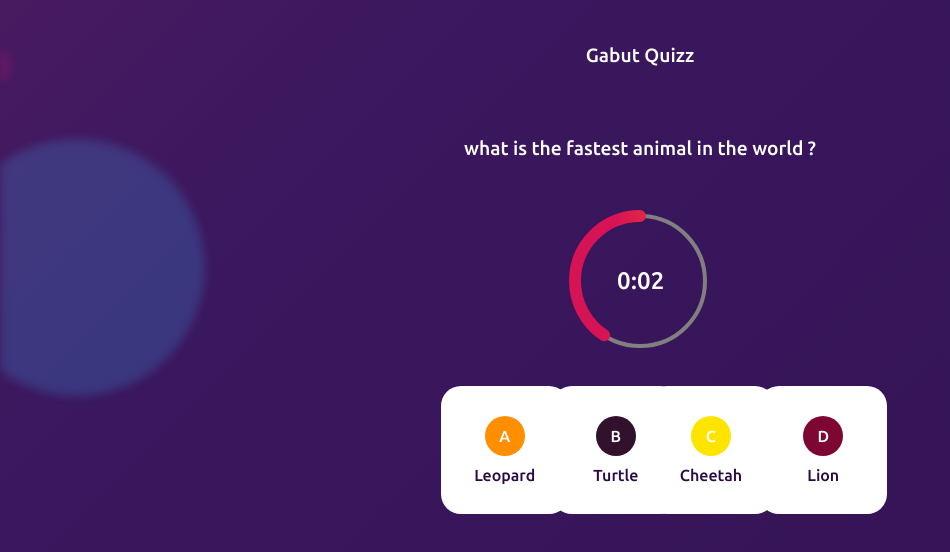
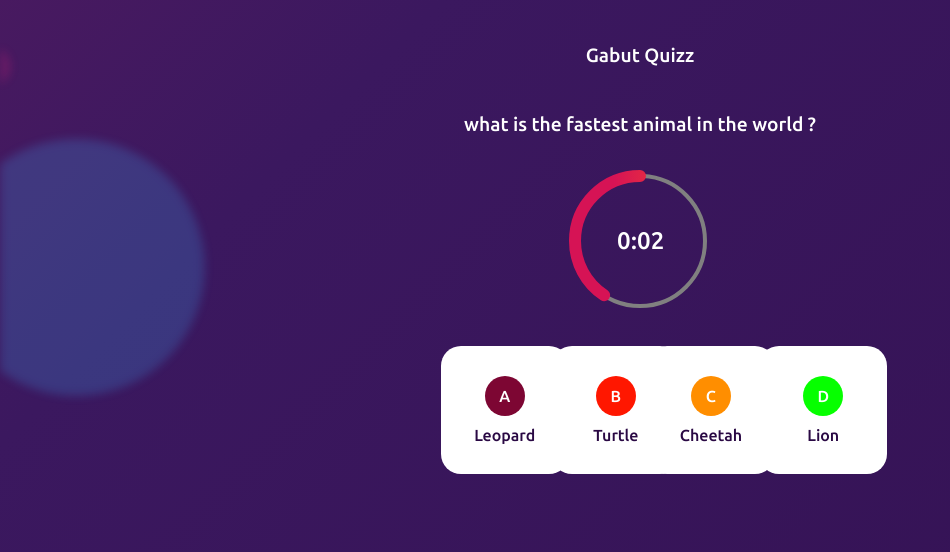
Before and after one commit to vorxsaken/quizz, a Next.js app: page /quiz in a window 1280 px wide. Shown: the top 552 px of the page, without its empty margins (0-950 px from the left). Built offline with nearby package versions, Linux system fonts and the light colour scheme.

Commit message:
chore: make this component send timer coordinates to multiple component

```diff
--- a/pages/quiz.js
+++ b/pages/quiz.js
@@ -1,21 +1,52 @@
 import Timer from "@/components/Timer"
 import FlyUpInOut from "@/animation/FlyUpInOut"
 import MultipleChoice from "@/components/MultipleChoice"
+import { useContext, useState } from "react"
+import { useIsomorphicEffect } from "@/animation/useIsomophicEffect";
+import { TransitionContext } from "@/context/TransitionContext";
+import FlyDownOut from "@/animation/FlyDownOut";
 
 export default function quiz() {
+    const [el, setEl] = useState();
+    const [data, dispatch] = useContext(TransitionContext)
+
+    useIsomorphicEffect(() => {
+        const elRect = document.getElementById('timer').getBoundingClientRect();
+        setEl(elRect);
+
+        return () => dispatch({ type: 'SET_GETOUT', getOut: false })
+    }, [])
+
     return (
         <div className="container">
-            <FlyUpInOut delayIn={0.5} className={"container container--title container__block text-white text-medium"}>
+            <FlyDownOut getOut={data.getOut}>
+                <FlyUpInOut
+                    delayIn={0.5}
+                    skipOutro={true}
+                    className={"container container--title container__block text-white text-medium"}>
                     Gabut Quizz
                 </FlyUpInOut>
-            <FlyUpInOut delayIn={0.6} className={"container container--title container__block text-white text-medium"}>
+            </FlyDownOut>
+            <FlyDownOut getOut={data.getOut}>
+                <FlyUpInOut
+                    delayIn={0.6}
+                    skipOutro={true}
+                    className={"container container__block text-white text-medium"}>
                     what is the fastest animal in the world ?
                 </FlyUpInOut>
-            <FlyUpInOut delayIn={0.7} className="container container--row container__block text-white text-base">
+            </FlyDownOut>
+            <span id="timer">
+                <FlyDownOut getOut={data.getOut}>
+                    <FlyUpInOut
+                        delayIn={0.7}
+                        skipOutro={true}
+                        className="container container--row container__block text-white text-base">
                         <Timer />
                     </FlyUpInOut>
+                </FlyDownOut>
+            </span>
             <div className="container container--row container__block">
-                <MultipleChoice />
+                <MultipleChoice el={el} />
             </div>
         </div>
     )
```
Lines whose indentation alone changed are shown as unchanged.
